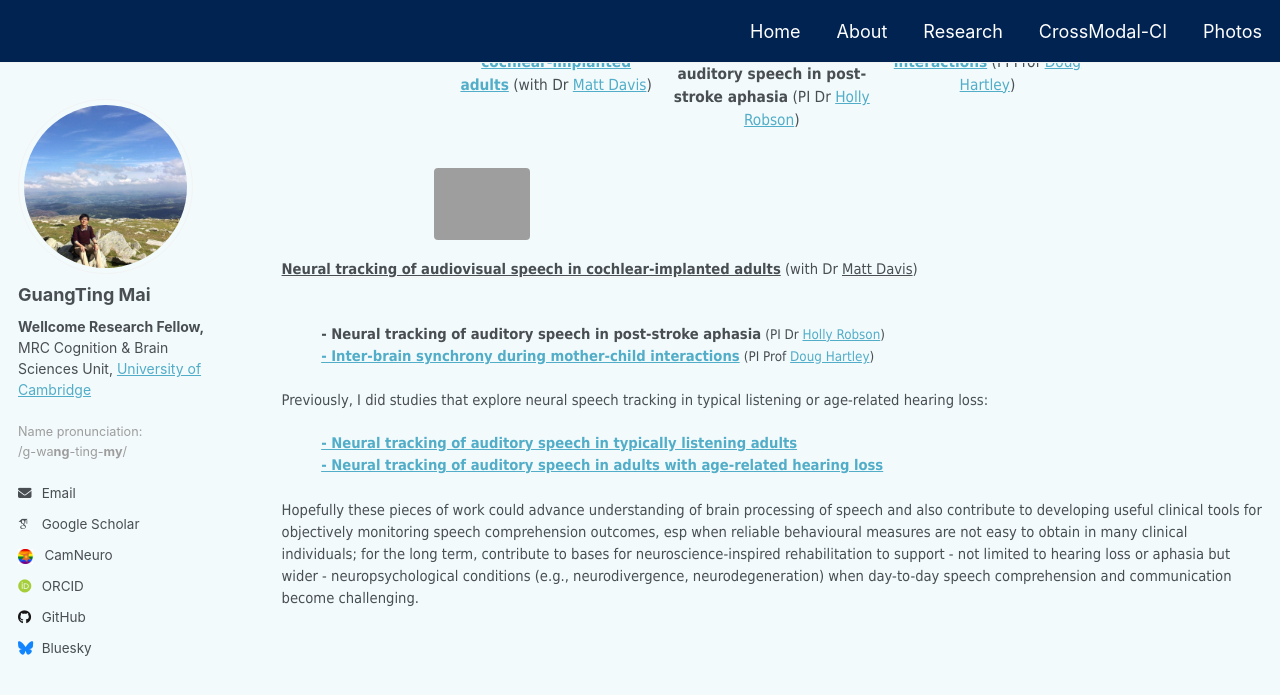
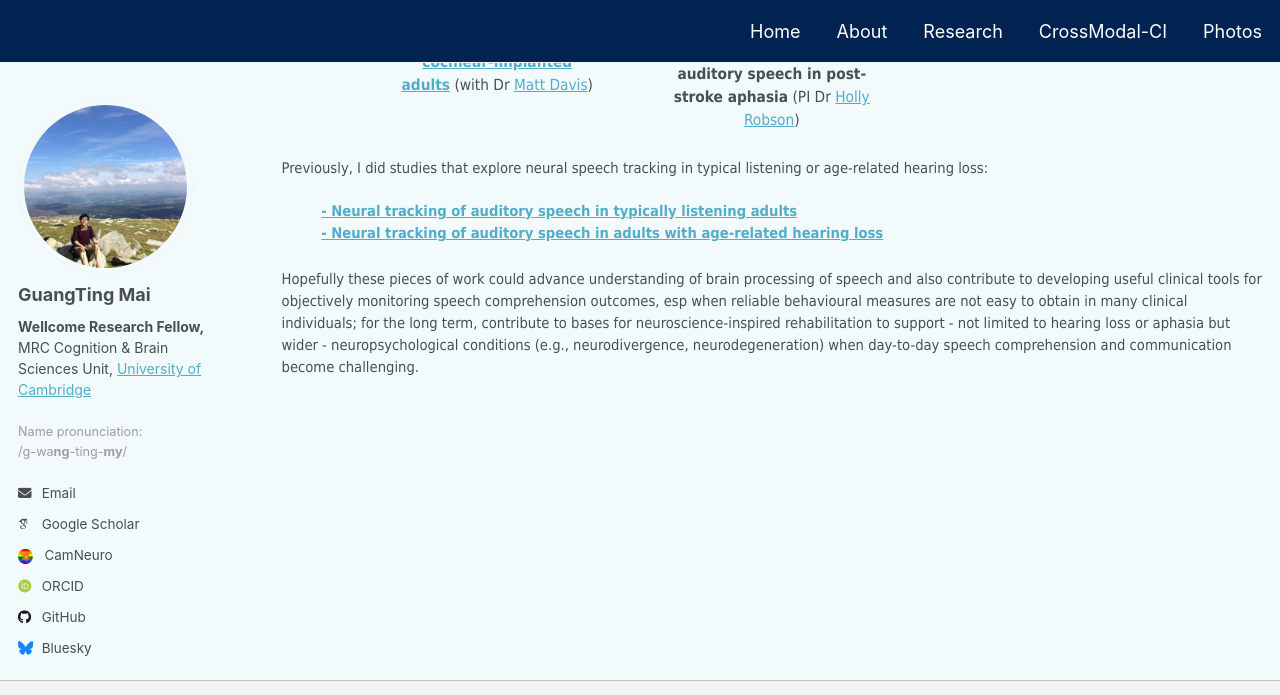
Before and after one commit to guangtingmai/guangtingmai.github.io, a Jekyll site: the page built from _pages/research-content.html, in a window 1280 px wide and 900 px high, scrolled down 757 px, cut to the strip 0-695 px from the top of the window. Built offline with Jekyll 4.4.1, drawn with Linux system fonts in a browser that asks for light colours; some web fonts are replaced.

Commit message:
Update research-content.html

```diff
--- a/_pages/research-content.html
+++ b/_pages/research-content.html
@@ -18,7 +18,7 @@ author_profile: true
 </p>
 
 <p><span style="font-size: 11pt;font-family: Tahoma;line-height: 1.2;display: block;margin-bottom: 0.05vh">I am parts of some ongoing projects that look into these processes in aphasic or cochlear implanted individuals:</span></p>
-<div style="display: flex;justify-content: center;gap: 2%;margin: 1.5em 0;">
+<div style="display: flex;justify-content: center;gap: 8%;margin: 1.5em 0;">
 
   <div style="width: 20%; text-align: center;"><a href="https://guangtingmai.github.io/crossmodal-ci/">
     <img src="https://guangtingmai.github.io/images/cross-modal-ci-icons.png" style="width:100%; display:block;">
@@ -35,7 +35,7 @@ author_profile: true
   </div>
 
   <div style="width: 20%; text-align: center;"><a href="https://guangtingmai.github.io/interbrain-sync/">
-    <img src="https://guangtingmai.github.io/images/cross-modal-ci-icons.png" style="width:100%; display:block;">
+    <img src="https://guangtingmai.github.io/images/child-mother-brain-synchrony-icons.png" style="width:100%; display:block;">
     <p style="width:100%; margin:0.4em 0 0; font-size:0.85em; font-family:Tahoma;text-align:center;">
       <strong>Inter-brain synchrony during mother-child interactions</strong></a> (PI Prof <a href="https://www.nottingham.ac.uk/Medicine/people/douglas.hartley">Doug Hartley</a>)
     </p>
@@ -43,17 +43,6 @@ author_profile: true
 
 </div>
 
-
-
-
-
-
-<a href="https://guangtingmai.github.io/crossmodal-ci/"><figure style="text-align:center;"><img src="https://guangtingmai.github.io/images/cross-modal-ci-icons.png" style="width: 24%; height: auto;">
-  <figcaption><div style="font-size:11pt;font-family:Tahoma;width:100%;box-sizing:border-box;"><strong>Neural tracking of audiovisual speech in cochlear-implanted adults</strong></a> (with Dr <a href="https://www.mrc-cbu.cam.ac.uk/people/matt.davis/">Matt Davis</a>)</div></figcaption></figure>
-<p>
-  <span style="font-size: 11pt;font-family: Tahoma;line-height: 1.5;display: block;margin-bottom: 0.05vh">&emsp;&emsp;&emsp;<strong>- Neural tracking of auditory speech in post-stroke aphasia</strong> <span style="font-size:10pt;">(PI Dr <a href="https://profiles.ucl.ac.uk/82001-holly-robson">Holly Robson</a>)</span></span>
-  <span style="font-size: 11pt;font-family: Tahoma;line-height: 1.5;display: block;margin-bottom: 0.05vh">&emsp;&emsp;&emsp;<a href="https://guangtingmai.github.io/interbrain-sync/"><strong>- Inter-brain synchrony during mother-child interactions</strong></a> <span style="font-size:10pt;">(PI Prof <a href="https://www.nottingham.ac.uk/Medicine/people/douglas.hartley">Doug Hartley</a>)</span></span>
-</p>
 <p><span style="font-size: 11pt;font-family: Tahoma;line-height: 1.2;display: block;margin-bottom: 0.05vh">Previously, I did studies that explore neural speech tracking in typical listening or age-related hearing loss:</span></p>
 <p>
   <span style="font-size: 11pt;font-family: Tahoma;line-height: 1.5;display: block;margin-bottom: 0.05vh">&emsp;&emsp;&emsp;<a href="https://guangtingmai.github.io/neuraltrack-typical/"><strong>- Neural tracking of auditory speech in typically listening adults</strong></a></span>
```
